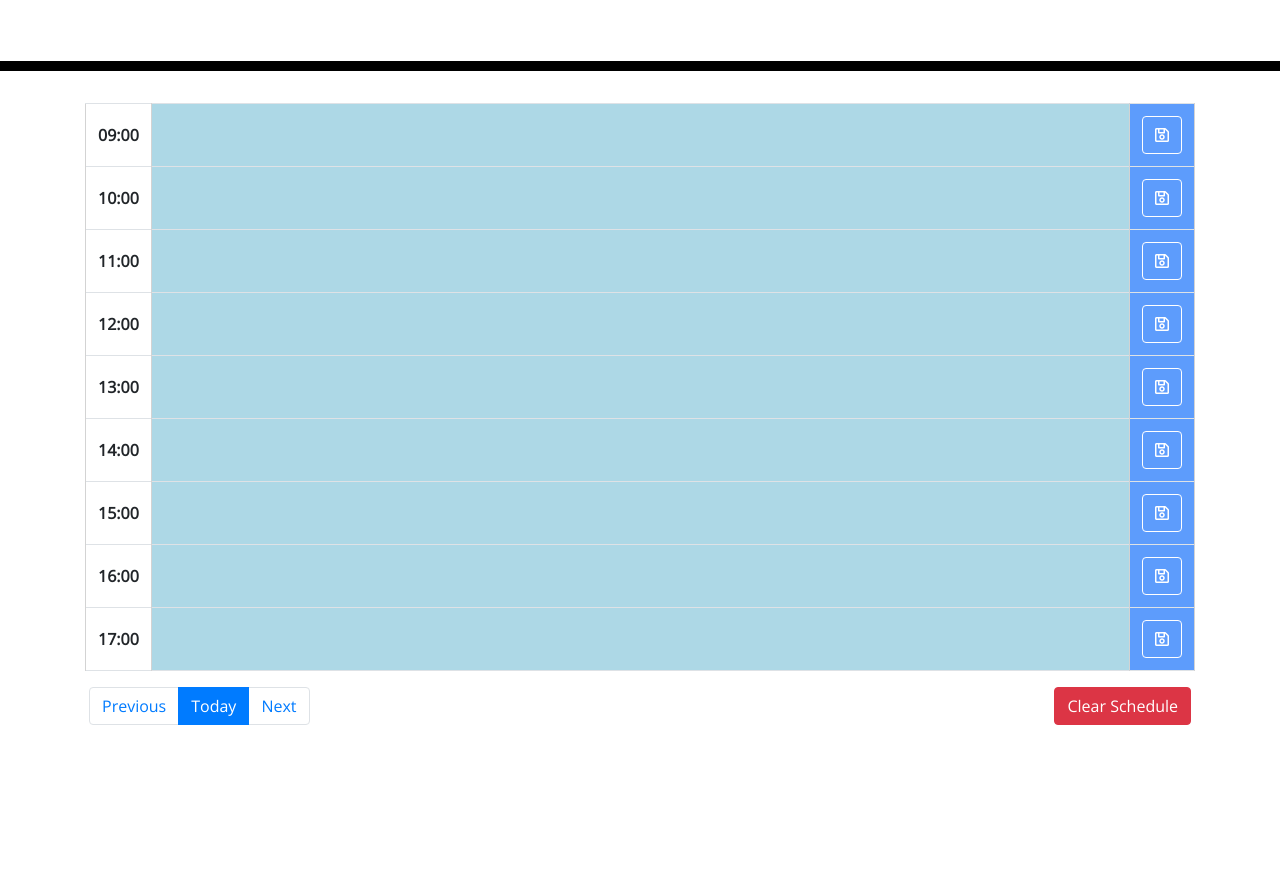
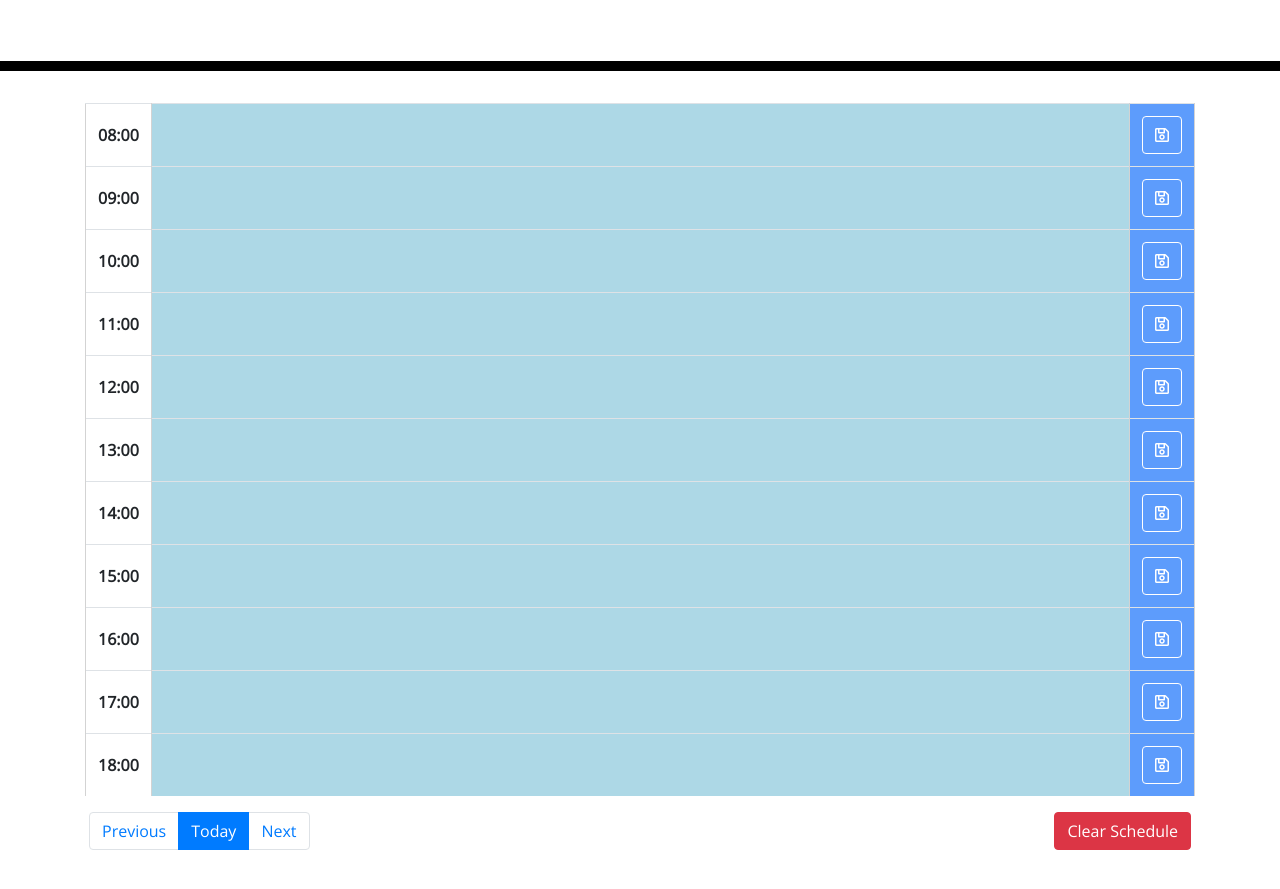
Before and after one commit to joecliffordofficial/workdayplanner_hw5, a plain HTML site: page index.html in a window 1280 px wide. Shown: the part 201-1090 px from the top of the page. Before the commit the page ends 1014 px from the top, so only its background shows below. Drawn offline with nearby package versions, Linux system fonts and the light colour scheme.

Commit message:
almost done

```diff
--- a/assets/logic.js
+++ b/assets/logic.js
@@ -59,7 +59,7 @@ $(document).ready(function() {
     if (day < 0) {
       $('#title-date').html(differentDate);
       $('#title-time').html(
-        'Here is what your schedule looked like for this day.'
+        'Here is what your schedule looked like this day.'
       );
       $('#dynamic-time').hide();
 
@@ -72,7 +72,7 @@ $(document).ready(function() {
       currentYear = nextDate.format('YYYY');
       $('#title-date').html(differentDate);
       $('#title-time').html(
-        'Here is what your schedule looks like for this day so far.'
+        'Here is what your schedule looks like going forward.'
       );
       $('#title-year').html(currentYear);
       $('#dynamic-time').hide();
--- a/index.html
+++ b/index.html
@@ -34,6 +34,22 @@
         <div class="table-responsive">
           <table class="table">
             <tbody id="schedule-table">
+                <tr id="08">
+                    <th scope="row" class="align-middle time">08:00</th>
+                    <td class="input-cell">
+                      <textarea class="input-area" id="area-08"></textarea>
+                    </td>
+                    <td id="save-0800" class="align-middle save-button-cell">
+                      <div class="text-center">
+                        <button
+                          class="btn btn-outline-secondary save-button"
+                          type="button"
+                        >
+                          <i class="far fa-save"></i>
+                        </button>
+                      </div>
+                    </td>
+                  </tr>
               <tr id="09">
                 <th scope="row" class="align-middle time">09:00</th>
                 <td class="input-cell">
@@ -178,6 +194,22 @@
                   </div>
                 </td>
               </tr>
+              <tr id="18">
+                <th scope="row" class="align-middle time">18:00</th>
+                <td class="input-cell">
+                  <textarea class="input-area" id="area-18"></textarea>
+                </td>
+                <td id="save-1800" class="align-middle save-button-cell">
+                  <div class="text-center">
+                    <button
+                      class="btn btn-outline-secondary save-button"
+                      type="button"
+                    >
+                      <i class="far fa-save"></i>
+                    </button>
+                  </div>
+                </td>
+              </tr>
             </tbody>
           </table>
           <div class="d-flex pb-2">
```
Also changed, not shown: assets/images/screenShot1.png (added), assets/images/screenShot2.png (added), 4 other files.
